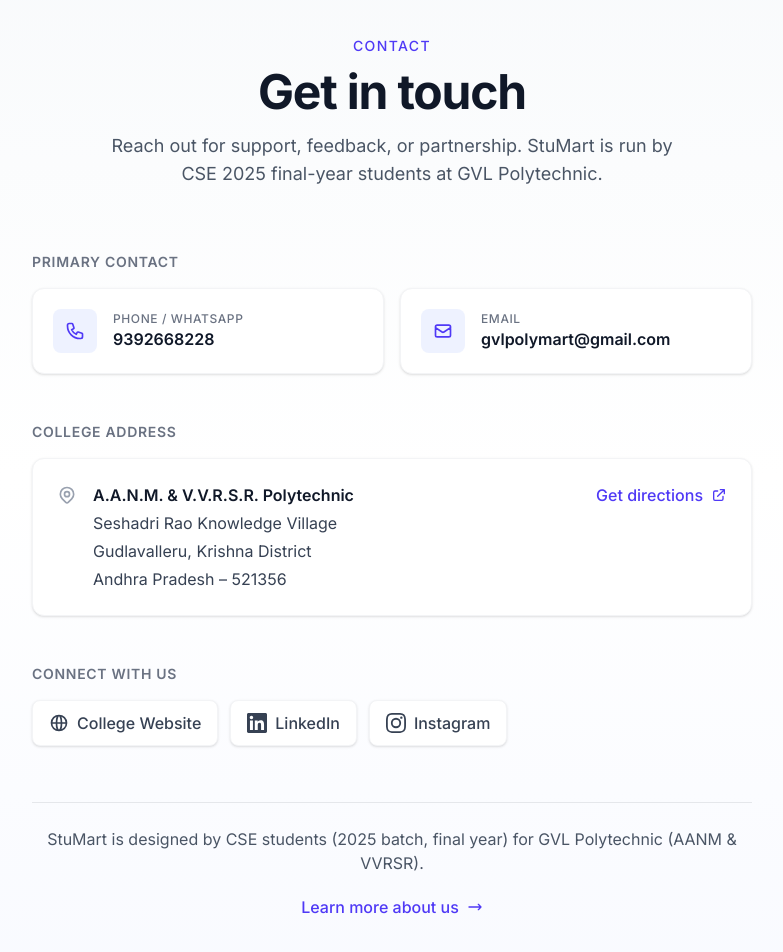
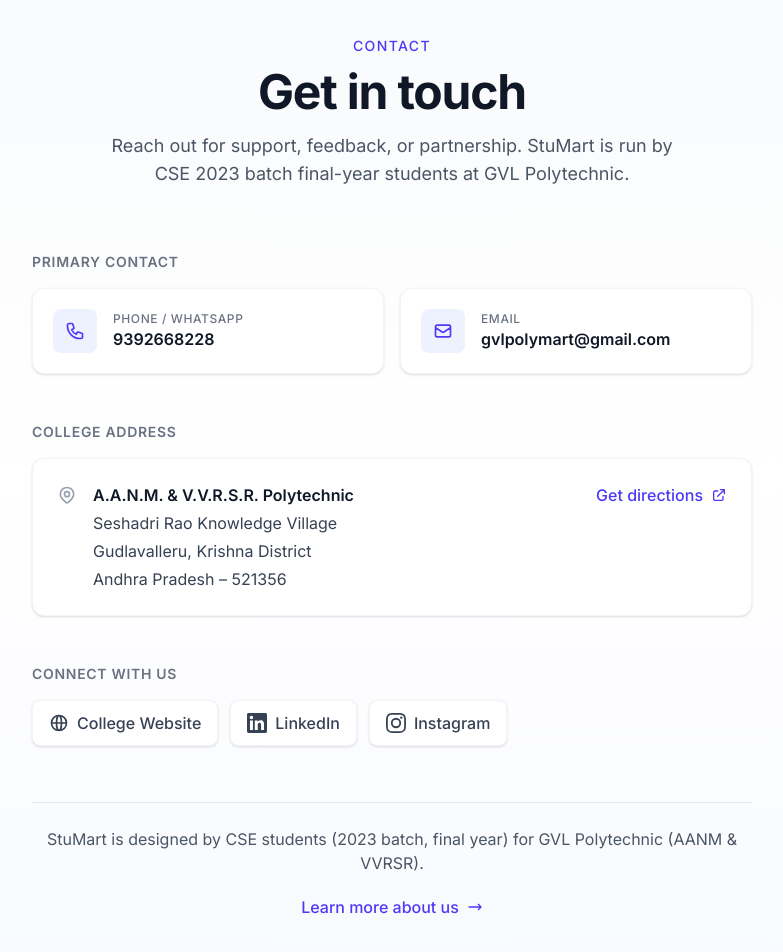
Before and after one commit to gandhamprakashtech/StumartDevHub, a React (Vite) app: page /contact in a window 1280 px wide. Shown: the part 140-1092 px from the top of the page, without its empty margins (248-1031 px from the left). Built offline with nearby package versions, Linux system fonts and the light colour scheme; no server answers.

Commit message:
designed by ..change

```diff
--- a/src/pages/AboutUs.jsx
+++ b/src/pages/AboutUs.jsx
@@ -24,14 +24,15 @@
               Our story
             </h2>
             <h3 className="text-2xl font-bold text-gray-900 mt-1">
-              Designed by CSE students — 2025 batch, final year
+              Designed by CSE students — 2023 batch, final year
             </h3>
           </div>
           <div className="bg-white rounded-xl shadow-sm border border-gray-100 p-6 md:p-8">
             <p className="text-gray-700 leading-relaxed mb-4">
               StuMart was conceived, designed, and developed by{" "}
               <strong className="text-gray-900">Computer Science & Engineering (CSE) students</strong> of the{" "}
-              <strong className="text-gray-900">2025 batch</strong> in their final year—a real-world project that serves their own campus community.
+              <strong className="text-gray-900">2023
+                 batch</strong> in their final year—a real-world project that serves their own campus community.
             </p>
             <p className="text-gray-700 leading-relaxed">
               We believe in <strong className="text-gray-900">students helping students</strong>. Whether it’s books, stationery, electronics, or other essentials, StuMart makes it simple to buy and sell within the college community in a safe, trusted environment.
--- a/src/pages/AdminPINManagement.jsx
+++ b/src/pages/AdminPINManagement.jsx
@@ -501,7 +501,7 @@
                   name="joiningYear"
                   value={formData.joiningYear}
                   onChange={handleChange}
-                  placeholder="e.g., 2025"
+                  placeholder="e.g., 2023"
                   min="2000"
                   max="2100"
                   className={`w-full px-4 py-2 border rounded-lg focus:ring-2 focus:ring-indigo-500 focus:border-indigo-500 ${
--- a/src/pages/ContactUs.jsx
+++ b/src/pages/ContactUs.jsx
@@ -65,7 +65,7 @@
             Get in touch
           </h1>
           <p className="text-lg text-gray-600 max-w-xl mx-auto">
-            Reach out for support, feedback, or partnership. StuMart is run by CSE 2025 final-year students at GVL Polytechnic.
+            Reach out for support, feedback, or partnership. StuMart is run by CSE 2023 batch final-year students at GVL Polytechnic.
           </p>
         </header>
 
@@ -169,7 +169,7 @@
         {/* Footer note */}
         <footer className="text-center pt-6 border-t border-gray-200">
           <p className="text-gray-600 mb-5">
-            StuMart is designed by CSE students (2025 batch, final year) for GVL Polytechnic (AANM & VVRSR).
+            StuMart is designed by CSE students (2023 batch, final year) for GVL Polytechnic (AANM & VVRSR).
           </p>
           <Link
             to="/about"
```
